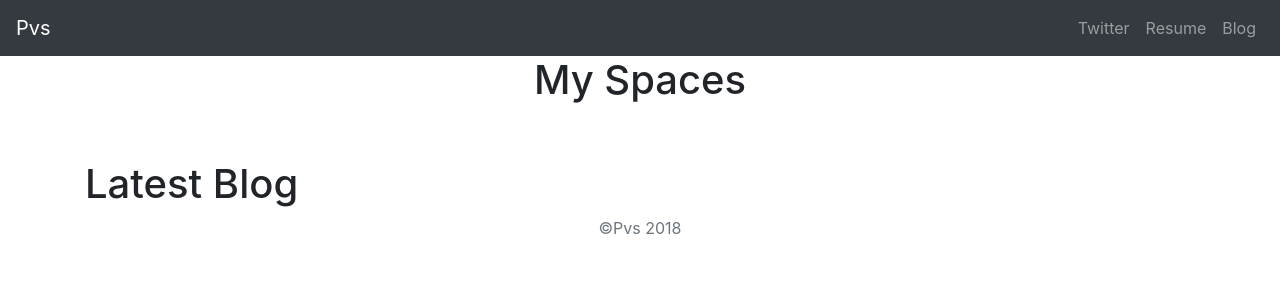
After one commit to sudhakarpv/portfolio, a Django app: page /blog/ in a window 1280 px wide. The commit adds this page. Shown: the top 300 px of the page. Run offline with Django 3.2, Linux system fonts and the light colour scheme; data that the repository does not hold is empty; some libraries are stand-ins or nearby versions.

Commit message:
adding jobs

```diff
--- /dev/null
+++ b/blog/templates/blog/blog.html
@@ -0,0 +1,63 @@
+<!doctype html>
+<html lang="en">
+{% load staticfiles %}
+
+<head>
+    <meta charset="utf-8">
+    <meta name="viewport" content="width=device-width, initial-scale=1, shrink-to-fit=no">
+    <meta name="description" content="">
+    <meta name="author" content="">
+    <link rel="shortcut icon" href="">
+    <title>Pvs</title>
+    <!-- Bootstrap core CSS -->
+    <link rel="stylesheet" href="https://stackpath.bootstrapcdn.com/bootstrap/4.1.3/css/bootstrap.min.css" integrity="sha384-MCw98/SFnGE8fJT3GXwEOngsV7Zt27NXFoaoApmYm81iuXoPkFOJwJ8ERdknLPMO" crossorigin="anonymous">
+</head>
+
+<body>
+    <nav class="navbar navbar-expand-lg navbar-dark bg-dark">
+        <a class="navbar-brand" href="{% url 'home' %}">Pvs</a>
+        <button class="navbar-toggler" type="button" data-toggle="collapse" data-target="#navbarNav" aria-controls="navbarNav" aria-expanded="false" aria-label="Toggle navigation">
+            <span class="nav`bar-toggler-icon"></span>
+        </button>
+        <div class="collapse navbar-collapse" id="navbarNav">
+            <ul class="navbar-nav ml-auto">
+                <li class="nav-item ">
+                    <a class="nav-link" href="http://www.twitter.com/pvschannel">Twitter <span class="sr-only">(current)</span></a>
+                </li>
+                <li class="nav-item">
+                    <a class="nav-link" href="{% static 'Resume_pvs.pdf' %}">Resume</a>
+                </li>
+                <li class="nav-item"> <a class="nav-link" href="{% url 'allblogs' %}">Blog</a>
+                </li>
+            </ul>
+        </div>
+    </nav>
+    <main role="main">
+        <div class="container ">
+            <h1 class="text-center pt-3s">My Spaces</h1>
+            <br>
+            <br>
+            <h1>Latest Blog</h1>
+            {% for blog in blogs.all %}
+            <a href="{% url 'details' blog.id %}">
+                <h3> {{ blog.title }} </h3></a>
+            {{blog.date_pretty}}
+            <br>
+            <img class="img-fluid" src="{{ blog.imag.url }}" height="200" width="200">
+            <p> {{blog.summary}} </p>
+            {% endfor %}
+    </main>
+    <footer class="text-muted ">
+        <div class="container text-center ">
+            <p> ©Pvs {% now " Y " %} </p>
+        </div>
+    </footer>
+    <!-- Bootstrap core JavaScript
+        ================================================== -->
+    <!-- Placed at the end of the document so the pages load faster -->
+    <script src="https://code.jquery.com/jquery-3.3.1.slim.min.js " integrity="sha384-q8i/X+965DzO0rT7abK41JStQIAqVgRVzpbzo5smXKp4YfRvH+8abtTE1Pi6jizo " crossorigin="anonymous "></script>
+    <script src="https://cdnjs.cloudflare.com/ajax/libs/popper.js/1.14.3/umd/popper.min.js " integrity="sha384-ZMP7rVo3mIykV+2+9J3UJ46jBk0WLaUAdn689aCwoqbBJiSnjAK/l8WvCWPIPm49 " crossorigin="anonymous "></script>
+    <script src="https://stackpath.bootstrapcdn.com/bootstrap/4.1.3/js/bootstrap.min.js " integrity="sha384-ChfqqxuZUCnJSK3+MXmPNIyE6ZbWh2IMqE241rYiqJxyMiZ6OW/JmZQ5stwEULTy " crossorigin="anonymous "></script>
+</body>
+
+</html>
--- /dev/null
+++ b/blog/urls.py
@@ -0,0 +1,10 @@
+from django.urls import path
+from . import views
+
+
+urlpatterns = [
+
+    path('', views.allblogs, name='allblogs'),
+    path('<int:blog_id>/', views.details, name='details'),
+
+]
--- a/blog/views.py
+++ b/blog/views.py
@@ -1,3 +1,12 @@
-from django.shortcuts import render
+from django.shortcuts import render, get_object_or_404
+from .models import blog
 
-# Create your views here.
+
+def allblogs(request):
+    blogs = blog.objects
+    return(render(request, 'blog/blog.html', {'blogs': blogs}))
+
+
+def details(request, blog_id):
+    detailblog = get_object_or_404(blog, pk=blog_id)
+    return (render(request, 'blog/details.html', {'blog': detailblog}))
--- a/portfolio/settings.py
+++ b/portfolio/settings.py
@@ -122,7 +122,10 @@ USE_TZ = True
 
 # Static files (CSS, JavaScript, Images)
 # https://docs.djangoproject.com/en/2.0/howto/static-files/
-
+STATICFILES_DIRS = [
+    os.path.join(BASE_DIR, 'portfolio/static/')
+]
+STATIC_ROOT = os.path.join(BASE_DIR, 'static')
 STATIC_URL = '/static/'
 MEDIA_ROOT = os.path.join(BASE_DIR, 'media')
 MEDIA_URL = '/media/'
--- a/portfolio/urls.py
+++ b/portfolio/urls.py
@@ -14,12 +14,13 @@ Including another URLconf
     2. Add a URL to urlpatterns:  path('blog/', include('blog.urls'))
 """
 from django.contrib import admin
-from django.urls import path
+from django.urls import path, include
 from django.conf import settings
 from django.conf.urls.static import static
 import job.views
 
 urlpatterns = [
     path('admin/', admin.site.urls),
-    path('', job.views.home, name='home')
+    path('', job.views.home, name='home'),
+    path('blog/', include('blog.urls')),
 ] + static(settings.MEDIA_URL, document_root=settings.MEDIA_ROOT)
```
Also changed, not shown: blog/models.py (+9 -0 lines), blog/templates/blog/details.html (added, +57 -0 lines), job/templates/jobs/home.html (+27 -32 lines), portfolio/static/pvs.jpg (added), 1 other file.
